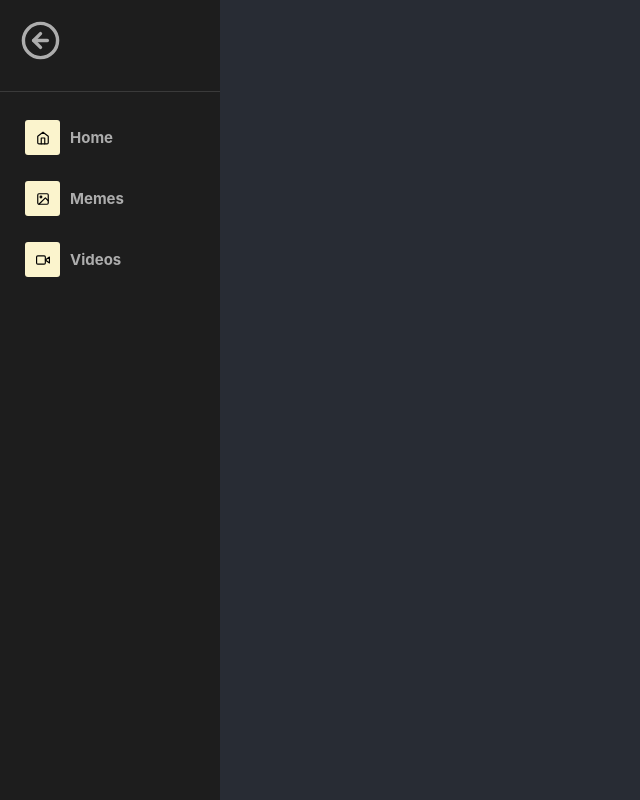
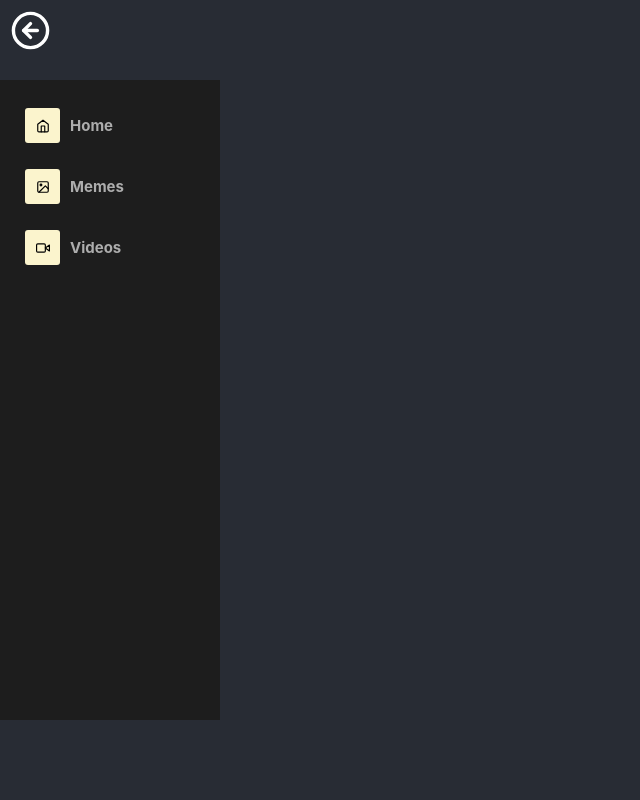
Before and after one commit to danielMonas/relaxing_time, a React (Create React App) app: page /videos in a window 1280 px wide. Shown: the whole page, without its empty margins (0-640 px from the left). Built offline with nearby package versions, Linux system fonts and the light colour scheme.

Commit message:
patched CSS overlaps

```diff
--- a/src/components/Header/Header.css
+++ b/src/components/Header/Header.css
@@ -3,9 +3,6 @@
     width: 220px;
     left: 0px;
     font-size: calc(25px + 2vmin);
-  }
-  #header .pro-sidebar {
-    height: 100vh;
   }
   #header .closemenu {
     color: #000;
@@ -21,11 +18,12 @@
   }
   #header .pro-sidebar {
     width: 100%;
+    height: 80vh;
     min-width: 100%;
   }
   #header .pro-sidebar.collapsed {
-    width: 90px;
-    min-width: 80px;
+    width: 0px;
+    min-width: 0px;
   }
   /* #header .pro-sidebar-inner {
     background-color: white;
@@ -60,7 +58,12 @@
     background-image: linear-gradient(0deg, #fece00 0%, #ffe172 100%);
   } */
   #header .logo {
-    padding: 20px;
+    padding: 0px;
+    margin-top: 10px;
+    margin-left: 10px;
+    top: 0;
+    left: 0;
+    position: fixed;
   }
 
   @media only screen and (max-width: 720px) {
@@ -68,7 +71,6 @@
       overflow: hidden;
     }
   }
-
 
   .side-menu {
     position: fixed;
--- a/src/components/Header/Header.js
+++ b/src/components/Header/Header.js
@@ -29,13 +29,13 @@ const Header = () => {
     <>
       <div id="header">
           {/* collapsed props to change menu size using menucollapse state */}
-        <ProSidebar collapsed={menuCollapse}>
           <SidebarHeader>
             <div className="logo" onClick={menuIconClick}>
                 {/* small and big change using menucollapse state */}
                 {menuCollapse ? (<FiArrowRightCircle/>) : (<FiArrowLeftCircle/>)}
             </div>
           </SidebarHeader>
+        <ProSidebar collapsed={menuCollapse}>
           <SidebarContent>
             <Menu iconShape="square">
               <MenuItem active={true} icon={<FiHome />}><a href="/">Home</a></MenuItem>
--- a/src/pages/home/home.css
+++ b/src/pages/home/home.css
@@ -36,7 +36,3 @@
       transform: rotate(360deg);
     }
   }
-
-p {
-  line-height: 0%;
-}
--- a/src/pages/home/home.js
+++ b/src/pages/home/home.js
@@ -8,10 +8,12 @@ function Home(props, state) {
       <header className="Home-header">
         <Navbar/>
         <img src='https://external-content.duckduckgo.com/iu/?u=http%3A%2F%2Fcdn170.picsart.com%2Fupscale-235773094028212.png&f=1&nofb=1' className="Home-logo" alt="logo" />
-        <p>Hello Shelly! </p>
-        <p>I made you a website to relax and watch</p>
-        <p>some funny memes and videos </p>
-        <p>I love you so much!<span role={"img"}>🧡</span> </p>
+        <div>
+        Hello Shelly!<br/>
+        I made you a website to relax and watch bla baefbafearf<br/>
+        some funny memes and videos<br/>
+        I love you so much!<span role={"img"}>🧡</span>
+        </div>
 
       </header>
     </div>
```
